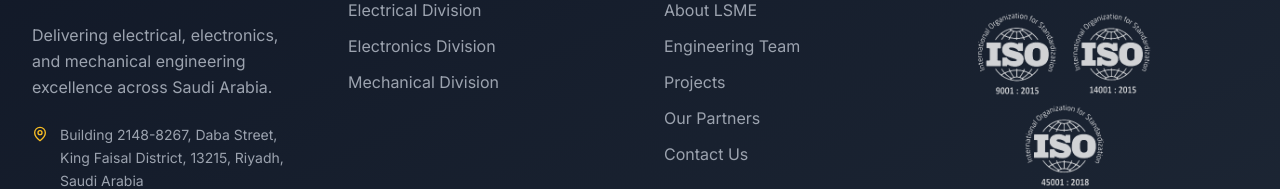
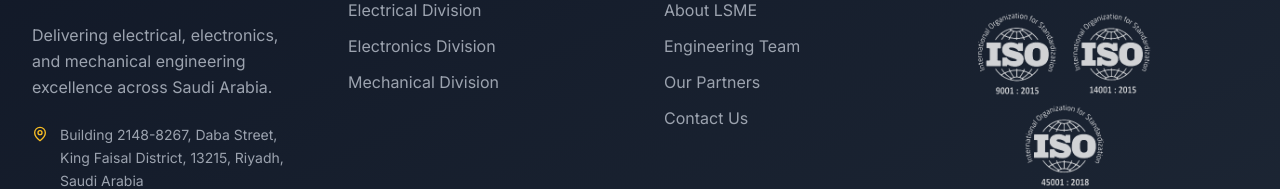
Before and after one commit to Safi1000/lsme-co, a Next.js app: page /services/electrical in a window 1280 px wide. Shown: the part 2139-2328 px from the top of the page. Built offline with nearby package versions, Linux system fonts and the light colour scheme.

Commit message:
Projects page hidden

```diff
--- a/src/app/about/page.tsx
+++ b/src/app/about/page.tsx
@@ -129,7 +129,6 @@ export default function AboutPage() {
               </div>
 
               {[
-                { name: 'Projects', href: '/projects' },
                 { name: 'About', href: '/about' },
                 { name: 'Our Partners', href: '/our-partners' },
                 { name: 'Our Team', href: '/our-team' },
@@ -523,7 +522,6 @@ export default function AboutPage() {
                 links: [
                   { text: "About LSME", href: "/about" },
                   { text: "Engineering Team", href: "/our-team" },
-                  { text: "Projects", href: "/projects" },
                   { text: "Our Partners", href: "/our-partners" },
                   { text: "Contact Us", href: "/contact" }
                 ],
--- a/src/app/contact/page.tsx
+++ b/src/app/contact/page.tsx
@@ -159,7 +159,6 @@ export default function ContactPage() {
               </div>
 
               {[
-                { name: 'Projects', href: '/projects' },
                 { name: 'About', href: '/about' },
                 { name: 'Our Partners', href: '/our-partners' },
                 { name: 'Our Team', href: '/our-team' },
@@ -717,7 +716,6 @@ export default function ContactPage() {
                 links: [
                   { text: "About LSME", href: "/about" },
                   { text: "Engineering Team", href: "/our-team" },
-                  { text: "Projects", href: "/projects" },
                   { text: "Our Partners", href: "/our-partners" },
                   { text: "Contact Us", href: "/contact" }
                 ],
--- a/src/app/our-partners/page.tsx
+++ b/src/app/our-partners/page.tsx
@@ -142,7 +142,6 @@ export default function OurPartnersPage() {
               </div>
 
               {[
-                { name: 'Projects', href: '/projects' },
                 { name: 'About', href: '/about' },
                 { name: 'Our Partners', href: '/our-partners' },
                 { name: 'Our Team', href: '/our-team' },
@@ -462,7 +461,6 @@ export default function OurPartnersPage() {
                 links: [
                   { text: "About LSME", href: "/about" },
                   { text: "Engineering Team", href: "/our-team" },
-                  { text: "Projects", href: "/projects" },
                   { text: "Our Partners", href: "/our-partners" },
                   { text: "Contact Us", href: "/contact" }
                 ],
--- a/src/app/our-team/page.tsx
+++ b/src/app/our-team/page.tsx
@@ -190,7 +190,6 @@ export default function OurTeamPage() {
               </div>
 
               {[
-                { name: 'Projects', href: '/projects' },
                 { name: 'About', href: '/about' },
                 { name: 'Our Partners', href: '/our-partners' },
                 { name: 'Our Team', href: '/our-team' },
@@ -494,7 +493,6 @@ export default function OurTeamPage() {
                 links: [
                   { text: "About LSME", href: "/about" },
                   { text: "Engineering Team", href: "/our-team" },
-                  { text: "Projects", href: "/projects" },
                   { text: "Our Partners", href: "/our-partners" },
                   { text: "Contact Us", href: "/contact" }
                 ],
--- a/src/app/page.tsx
+++ b/src/app/page.tsx
@@ -119,7 +119,6 @@ export default function HomePage() {
                </div>
 
                              {[
-                { name: 'Projects', href: '/projects' },
                 { name: 'About', href: '/about' },
                 { name: 'Our Partners', href: '/our-partners' },
                 { name: 'Our Team', href: '/our-team' },
@@ -186,11 +185,7 @@ export default function HomePage() {
                   Explore Our Divisions
                   <ChevronRight className="ml-2 h-4 w-4 transition-transform duration-300 group-hover:translate-x-1" />
                 </button>
-                <Link href="/projects">
-                  <Button size="lg" variant="outline" className="hover:bg-amber-50 hover:border-amber-300 transition-all duration-300 transform hover:scale-105">
-                    View Engineering Projects
-                  </Button>
-                </Link>
+
               </div>
 
 
@@ -597,7 +592,6 @@ export default function HomePage() {
                 links: [
                   { text: "About LSME", href: "/about" },
                   { text: "Engineering Team", href: "/our-team" },
-                  { text: "Projects", href: "/projects" },
                   { text: "Our Partners", href: "/our-partners" },
                   { text: "Contact Us", href: "/contact" }
                 ],
--- a/src/app/rd-services/page.tsx
+++ b/src/app/rd-services/page.tsx
@@ -119,7 +119,6 @@ export default function RDServicesPage() {
               </div>
 
               {[
-                { name: 'Projects', href: '/projects' },
                 { name: 'About', href: '/about' },
                 { name: 'Our Partners', href: '/our-partners' },
                 { name: 'Our Team', href: '/our-team' },
@@ -550,7 +549,6 @@ export default function RDServicesPage() {
                 links: [
                   { text: "About LSME", href: "/about" },
                   { text: "Engineering Team", href: "/our-team" },
-                  { text: "Projects", href: "/projects" },
                   { text: "Our Partners", href: "/our-partners" },
                   { text: "Contact Us", href: "/contact" }
                 ],
--- a/src/app/services/electrical/page.tsx
+++ b/src/app/services/electrical/page.tsx
@@ -83,7 +83,6 @@ export default function ElectricalPage() {
 								</div>
 							</div>
 							{[
-								{ name: 'Projects', href: '/projects' },
 								{ name: 'About', href: '/about' },
 								{ name: 'Our Partners', href: '/our-partners' },
 								{ name: 'Our Team', href: '/our-team' },
@@ -282,9 +281,8 @@ export default function ElectricalPage() {
 								links: [
 									{ text: "About LSME", href: "/about" },
 									{ text: "Engineering Team", href: "/our-team" },
-									{ text: "Projects", href: "/projects" },
-									{ text: "Our Partners", href: "/our-partners" },
-									{ text: "Contact Us", href: "/contact" }
+																{ text: "Our Partners", href: "/our-partners" },
+							{ text: "Contact Us", href: "/contact" }
 								],
 								delay: "400ms"
 							}
--- a/src/app/services/electronics/page.tsx
+++ b/src/app/services/electronics/page.tsx
@@ -83,7 +83,6 @@ export default function ElectronicsPage() {
                 </div>
               </div>
               {[
-                { name: 'Projects', href: '/projects' },
                 { name: 'About', href: '/about' },
                 { name: 'Our Partners', href: '/our-partners' },
                 { name: 'Our Team', href: '/our-team' },
@@ -288,7 +287,6 @@ export default function ElectronicsPage() {
                 links: [
                   { text: "About LSME", href: "/about" },
                   { text: "Engineering Team", href: "/our-team" },
-                  { text: "Projects", href: "/projects" },
                   { text: "Our Partners", href: "/our-partners" },
                   { text: "Contact Us", href: "/contact" }
                 ],
--- a/src/app/services/mechanical/page.tsx
+++ b/src/app/services/mechanical/page.tsx
@@ -83,7 +83,6 @@ export default function MechanicalPage() {
                 </div>
               </div>
               {[
-                { name: 'Projects', href: '/projects' },
                 { name: 'About', href: '/about' },
                 { name: 'Our Partners', href: '/our-partners' },
                 { name: 'Our Team', href: '/our-team' },
@@ -282,7 +281,6 @@ export default function MechanicalPage() {
                 links: [
                   { text: "About LSME", href: "/about" },
                   { text: "Engineering Team", href: "/our-team" },
-                  { text: "Projects", href: "/projects" },
                   { text: "Our Partners", href: "/our-partners" },
                   { text: "Contact Us", href: "/contact" }
                 ],
--- a/src/app/services/supply-chain/page.tsx
+++ b/src/app/services/supply-chain/page.tsx
@@ -83,7 +83,6 @@ export default function SupplyChainPage() {
                 </div>
               </div>
               {[
-                { name: 'Projects', href: '/projects' },
                 { name: 'About', href: '/about' },
                 { name: 'Our Partners', href: '/our-partners' },
                 { name: 'Our Team', href: '/our-team' },
@@ -282,7 +281,6 @@ export default function SupplyChainPage() {
                 links: [
                   { text: "About LSME", href: "/about" },
                   { text: "Engineering Team", href: "/our-team" },
-                  { text: "Projects", href: "/projects" },
                   { text: "Our Partners", href: "/our-partners" },
                   { text: "Contact Us", href: "/contact" }
                 ],
--- a/src/components/MobileNav.tsx
+++ b/src/components/MobileNav.tsx
@@ -95,7 +95,6 @@ export default function MobileNav({ theme }: MobileNavProps) {
         { name: 'Supply Chain', href: '/services/supply-chain' }
       ]
     },
-    { name: 'Projects', href: '/projects' },
     { name: 'About', href: '/about' },
     { name: 'Our Partners', href: '/our-partners' },
     { name: 'Our Team', href: '/our-team' },
```
